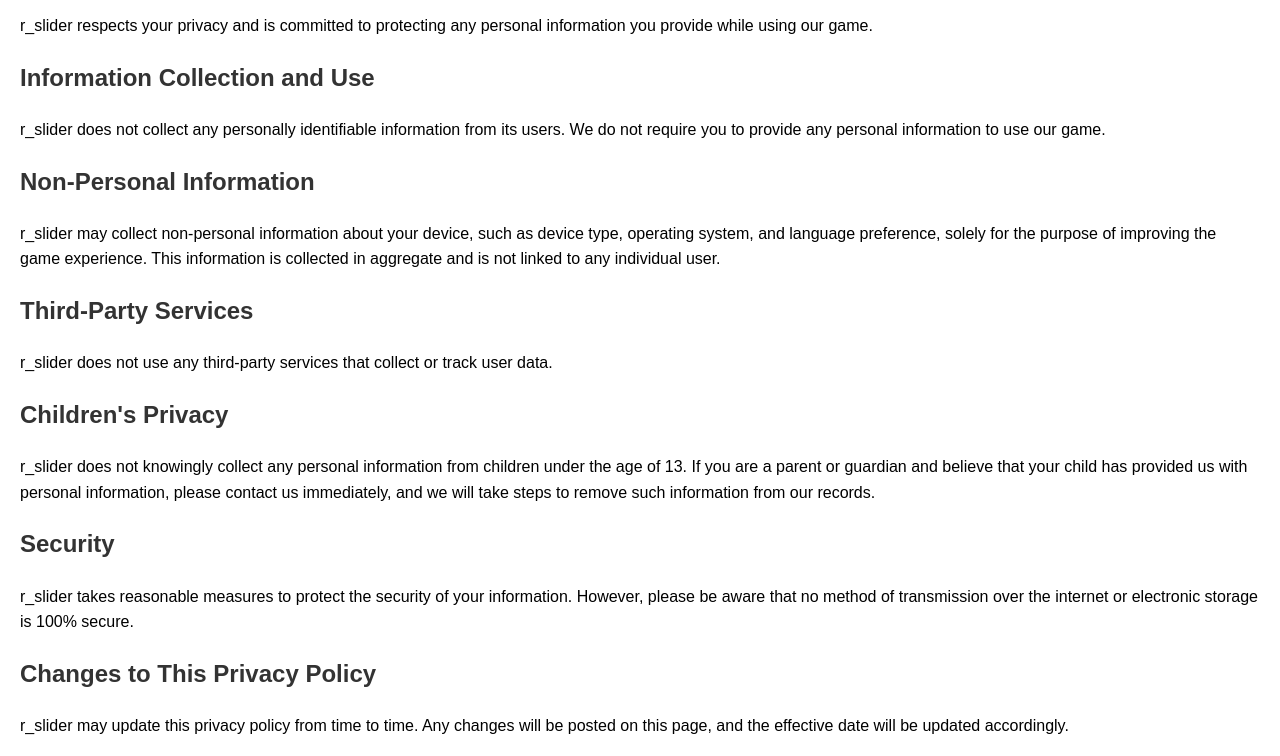
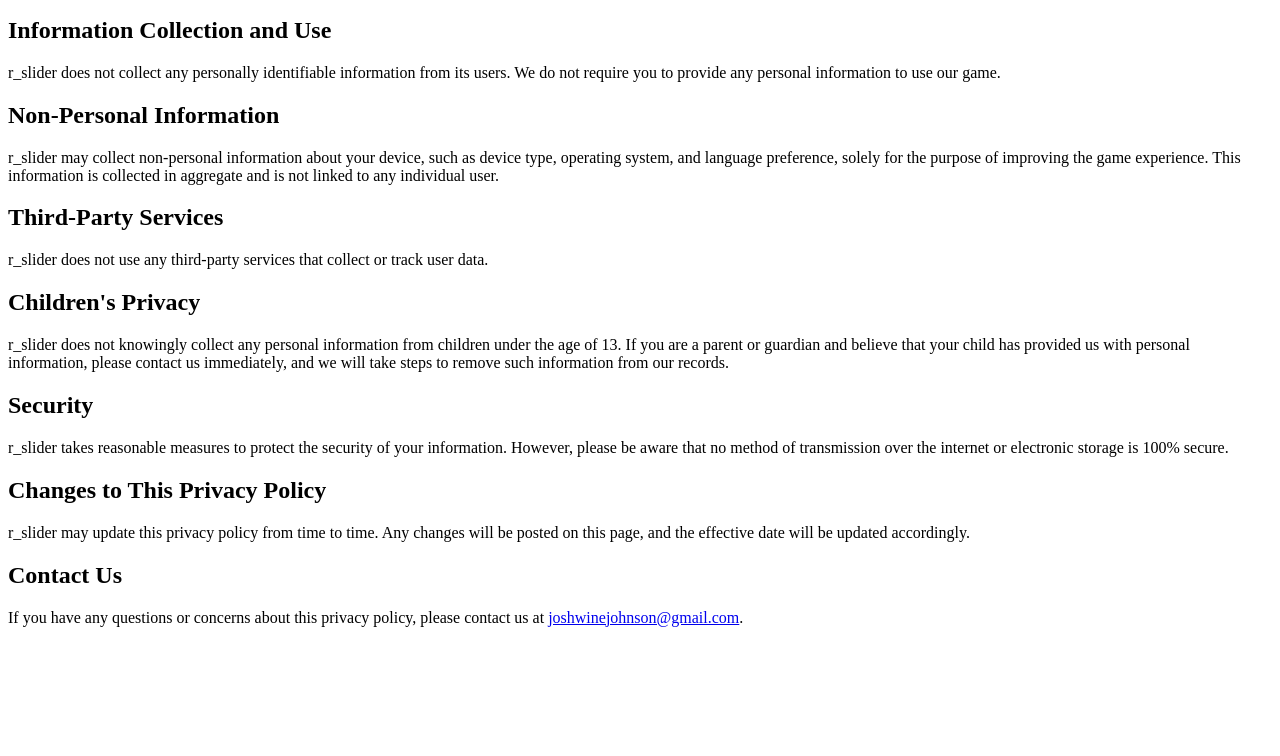
Before and after one commit to joshwinemmanuel/portfolio.github.io, a plain HTML site: page r_slider Privacy Policy.html in a window 1280 px wide. Shown: the part 101-857 px from the top of the page. After the commit the page ends 800 px from the top, so only its background shows below. Drawn offline with Linux system fonts and the light colour scheme.

Commit message:
Revert "Update r_slider Privacy Policy.html"
This reverts commit 14c3e08db33aeea47369833f226ad9c602d59a0a.

```diff
--- a/r_slider Privacy Policy.html
+++ b/r_slider Privacy Policy.html
@@ -4,30 +4,6 @@
     <meta charset="UTF-8">
     <meta name="viewport" content="width=device-width, initial-scale=1.0">
     <title>r_slider Privacy Policy</title>
-    <style>
-        body {
-            font-family: Arial, sans-serif;
-            line-height: 1.6;
-            margin: 0;
-            padding: 20px;
-        }
-        h1, h2 {
-            color: #333;
-        }
-        h2 {
-            margin-top: 20px;
-        }
-        p {
-            margin-bottom: 20px;
-        }
-        a {
-            color: #007bff;
-            text-decoration: none;
-        }
-        a:hover {
-            text-decoration: underline;
-        }
-    </style>
 </head>
 <body>
 
```
